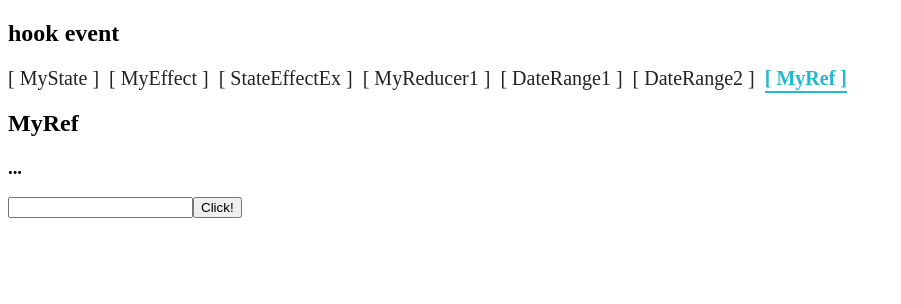
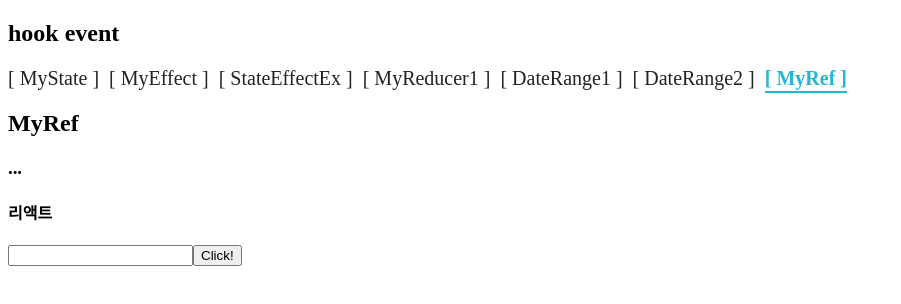
Before and after one commit to sujinlove/react_study, a React (Create React App) app in the folder react06_hook_event/: page /myref in a window 1280 px wide. Shown: the top 304 px of the page, without its empty margins (0-901 px from the left). Built offline with nearby package versions, Linux system fonts and the light colour scheme.

Commit message:
useRef hook usecase

```diff
--- a/react06_hook_event/src/components/MyRef.js
+++ b/react06_hook_event/src/components/MyRef.js
@@ -4,23 +4,39 @@ const MyRef = () => {
   // javascript 에서는 Document.getById() 를 사용해 element에 접근이 가능하다.
   // 하지만 react 에서는 사용할 수 없기 때문에 useRef 를 사용한다.
 
-  // HTML 태그를 react 안에서 참조할 수 있는 변수를 생성
+  //
+  // 1. HTML 태그를 react 안에서 참조할 수 있는 변수를 생성
   const myLabelRef = React.useRef();
   const myInputRef = React.useRef();
+
+  // 2. 출력을 목적으로 하는 참조 변수 생성
+  // 일반적인 출력을 위한 변수도 hook 을 이용해 만들어야 한다..
+  const myName = React.useRef("리액트");
+
+  console.log("컴포넌트 구동시 :: " + myName.current);
 
   return (
     <div>
       <h2>MyRef</h2>
+
       <h3 ref={myLabelRef}>...</h3>
+
+      <h4>{myName.current}</h4>
+
       {/* 미리 준비한 컴포넌트 참조변수와 HTML 변수를 연결 */}
       <input type="text" ref={myInputRef} />
       {/* 버튼 클릭시 input 내용을 alert()으로 표시 후 입력 내용 지움 */}
       <button
         onClick={e => {
           console.log(myInputRef);
-          console.log(myInputRef.current.value);
+          //console.log(myInputRef.current.value);
           myLabelRef.current.innerHTML = myInputRef.current.value;
+
+          // myName 은 state 값이 아니므로 값을 변경한다구 해서 화면에 즉시 반영되지는 않는다.
+          myName.current = myInputRef.current.value;
           myInputRef.current.value = "";
+
+          console.log("이벤트 발생시 :: " + myName.current);
         }}
       >
         Click!
```
